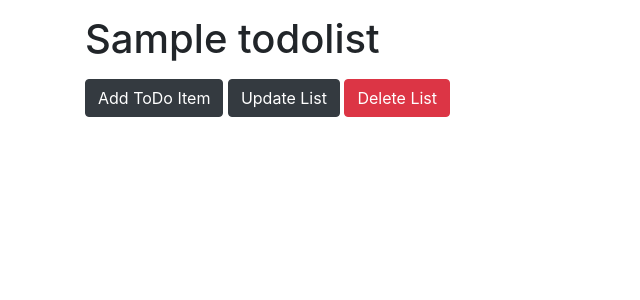
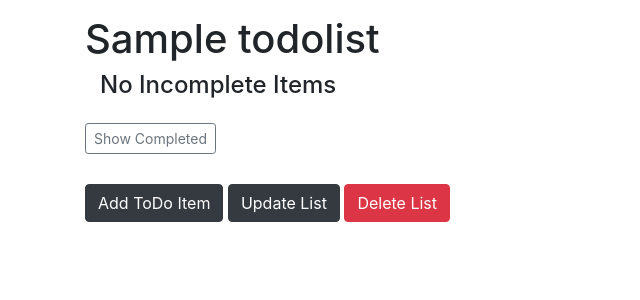
Before and after one commit to hamiltonhart/hamiltonhart_tech, a Django app: page /todo/1/ in a window 1280 px wide. Shown: the part 132-432 px from the top of the page, without its empty margins (0-640 px from the left). Run offline with Django 3.2, Linux system fonts and the light colour scheme; a user stored in the database is signed in; tables that the repository leaves empty hold one stand-in row (values such as "Sample post"); some libraries are stand-ins or nearby versions.

Commit message:
ToDo Items JS

```diff
--- a/hamiltonhart_tech_project/settings.py
+++ b/hamiltonhart_tech_project/settings.py
@@ -24,7 +24,7 @@ BASE_DIR = os.path.dirname(os.path.dirname(os.path.abspath(__file__)))
 SECRET_KEY = os.environ.get('DJANGO_SECRET_KEY', '')
 
 # SECURITY WARNING: don't run with debug turned on in production!
-DEBUG = False
+DEBUG = True
 
 ALLOWED_HOSTS = ['0.0.0.0', 'localhost', '127.0.0.1', 'hamiltonhart.herokuapp.com']
 
--- a/static/css/master.css
+++ b/static/css/master.css
@@ -35,3 +35,8 @@
 .todo-list {
     list-style-type: none;
 }
+
+.todo-table {
+    text-align: center;
+    vertical-align: middle;
+}
--- a/static/js/master.js
+++ b/static/js/master.js
@@ -1,7 +1,35 @@
-// function CheckboxSubmit(checkbox){
-//     if(checkbox.checked == true){
-//         alert("clicked")
-//     }
-// }
+// var showHideCompletedTodos = document.getElementById("show-hide-completed-todos");
 
-// alert("Boom!");
+
+
+function showHideCompletedTodos(button) {
+    var completedTodos = document.getElementById("completed-todos");
+    if (completedTodos.style.display ===  'none' && button.innerHTML === "Show Completed"){
+        completedTodos.style.display = 'block';
+        button.innerHTML = "Hide Completed";
+        localStorage.showcompleted = "block";
+        localStorage.showhidebutton = "Hide Completed";
+    }
+    else{
+        completedTodos.style.display = 'none';
+        button.innerHTML = "Show Completed";
+        localStorage.showcompleted = "none";
+        localStorage.showhidebutton = "Show Completed";
+    }
+}
+
+function getLocalStorageCompletedTodos(){
+    var completedTodosDiv = document.getElementById("completed-todos");
+    var completedTodosButton = document.getElementById("show-hide-completed-todos");
+    if (localStorage.getItem("showcompleted") && localStorage.getItem("showhidebutton")){
+        document.getElementById("completed-todos").style.display = localStorage.getItem("showcompleted");
+        document.getElementById("show-hide-completed-todos").innerHTML = localStorage.getItem("showhidebutton");
+        console.log("Get local storage.")
+    }
+    else{
+        console.log("No local storage")
+    }
+
+}
+
+getLocalStorageCompletedTodos()
--- a/templates/pages/index.html
+++ b/templates/pages/index.html
@@ -39,7 +39,7 @@
                 {% if todo.todo_items.all %}
                     <ul class="todo-list">
                     {% for item in todo.todo_items.all %}
-                        {% if  not item.complete_item %}
+                        {% if  not item.complete %}
                         <li><a href="{% url 'todo_item_complete_home' item.pk %}"><input type="checkbox" value="{{item.item_name}}"></a> - {{item.item_name}}</li>
 
                         {% endif %}
--- a/templates/todos/todo_list_detail.html
+++ b/templates/todos/todo_list_detail.html
@@ -1,4 +1,5 @@
 {% extends "base.html" %}
+{% load static %}
 
 {% block titleblock %}
     {{ todo_list.name }}
@@ -11,26 +12,73 @@
 {% block bodyblock %}
 <h1>{{ todo_list.name }}</h1>
 
-<div>
-
-    {% if todo_list.todo_items.all %}
-        <ul class="todo-list">
-        {% for item in todo_list.todo_items.all %}
-            {% if not item.complete_item %}
-
-                <li>
-                    <a href="{% url 'todo_item_complete_list' item.pk %}"><input type="checkbox"></a>
-                    <a href="{% url 'todo_item_detail' item.pk %}">{{ item.item_name }}</a>
-                </li>
-            {% endif %}
+<!-- Incomplete ToDo Items Listed -->
+<div id="incomplete-todos" class="container">
+    {% if todo_list.incomplete_items %}
+    <table>
+        <tr>
+            <th class="todo-table">Mark<br>Complete</th>
+        </tr>
+        {% for item in todo_list.incomplete_items %}
+                <tr class="">
+                    <td class="todo-table">
+                        <a href="{% url 'todo_item_complete_list' item.pk %}"><input type="checkbox"></a>
+                    </td>
+                    <td>
+                        <a href="{% url 'todo_item_detail' item.pk %}">{{ item.item_name }}</a>
+                    </td>
+                </tr>
         {% endfor %}
-        </ul>
+        </table>
+    {% else %}
+        <h4>No Incomplete Items</h4>
     {% endif %}
 </div>
 
-<div>
+<!-- Show Completed -->
+<div id="" class="container button-padding">
+    <button id="show-hide-completed-todos" class="btn btn-outline-secondary btn-sm" onclick="showHideCompletedTodos(this)">Show Completed</button>
+</div>
+
+<!-- Complete ToDo Items Listed -->
+<div id="completed-todos" class="container" style="display:none;">
+
+    {% if todo_list.complete_items %}
+    <table class="">
+        <tr>
+            <th class="todo-table">Mark<br>Incomplete</th>
+        </tr>
+        <!-- <ul class="todo-list"> -->
+            {% for item in todo_list.complete_items %}
+                    <!-- <li> -->
+                    <tr>
+                        <td class="todo-table">
+                            <a href="{% url 'todo_item_not_complete' item.pk %}">
+                                <input type="checkbox" class="btn btn-outline-warning"></input>
+                            </a>
+                        </td>
+                        <td>
+                            <a href="{% url 'todo_item_detail' item.pk %}">{{ item.item_name }}</a>
+                        </td>
+                    </tr>
+                    <!-- </li> -->
+            {% endfor %}
+        <!-- </ul> -->
+    </table>
+    {% else %}
+        <h4>No completed Items</h4>
+    {% endif %}
+
+
+</div>
+
+<div class="button-padding">
     <a class="btn btn-dark" href="{% url 'todo_item_new' %}">Add ToDo Item</a>
     <a class="btn btn-dark" href="{% url 'todo_list_update' todo_list.pk %}">Update List</a>
     <a class="btn btn-danger" href="{% url 'todo_list_delete' todo_list.pk %}">Delete List</a>
 </div>
 {% endblock bodyblock %}
+
+{% block scriptblock %}
+  <script src="{% static 'js/master.js' %}"></script>
+{% endblock scriptblock %}
--- a/todos/models.py
+++ b/todos/models.py
@@ -9,7 +9,10 @@ class TodoList(models.Model):
     description = models.TextField(blank=True, null=True)
 
     def incomplete_items(self):
-        return self.todo_items.filter(complete_item=False)
+        return self.todo_items.filter(complete=False)
+
+    def complete_items(self):
+        return self.todo_items.filter(complete=True)
 
     def __str__(self):
         return self.name
@@ -22,13 +25,20 @@ class TodoItem(models.Model):
     item_name = models.CharField(max_length=500)
     item_detail = models.TextField(blank=True, null=True)
     assigned_date = models.DateTimeField(default=timezone.now())
-    complete_item = models.BooleanField(default=False)
+    complete = models.BooleanField(default=False)
     complete_date = models.DateTimeField(blank=True, null=True)
+    edit_date = models.DateTimeField(blank=True, null=True)
 
     def mark_completed(self):
-        self.complete_item = True
+        self.complete = True
         self.complete_date = timezone.now()
         self.save()
+
+    def mark_not_completed(self):
+        self.complete = False
+        # self.complete_date = ''
+        self.save()
+
 
     def __str__(self):
         return self.item_name
--- a/todos/urls.py
+++ b/todos/urls.py
@@ -32,5 +32,8 @@ urlpatterns = [
     path('items/<int:pk>/complete/list',
         views.todo_item_complete_list,
         name='todo_item_complete_list'),
+    path('items/<int:pk>/not_complete',
+        views.todo_item_not_complete,
+        name='todo_item_not_complete')
 
 ]
--- a/todos/views.py
+++ b/todos/views.py
@@ -70,3 +70,11 @@ def todo_item_complete_home(request, pk):
     todo_item.mark_completed()
 
     return redirect('home')
+
+@login_required
+def todo_item_not_complete(request, pk):
+    todo_item = get_object_or_404(models.TodoItem, pk=pk)
+    todo_list_pk = todo_item.todo_list.pk
+    todo_item.mark_not_completed()
+
+    return redirect('todo_list_detail', pk=todo_list_pk)
```
Also changed, not shown: templates/todos/todo_item_detail.html (+7 -1 lines), todos/migrations/0006_auto_20181219_0222.py (added).
